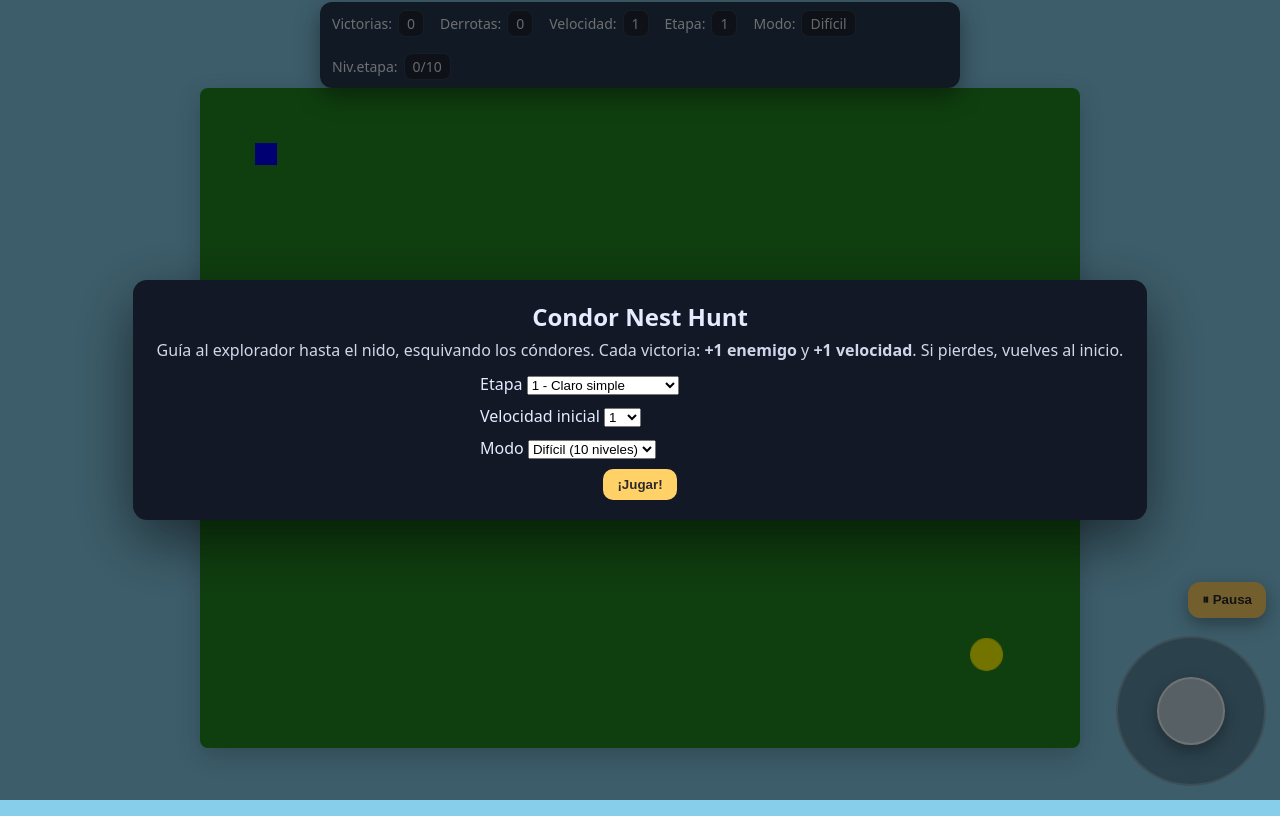
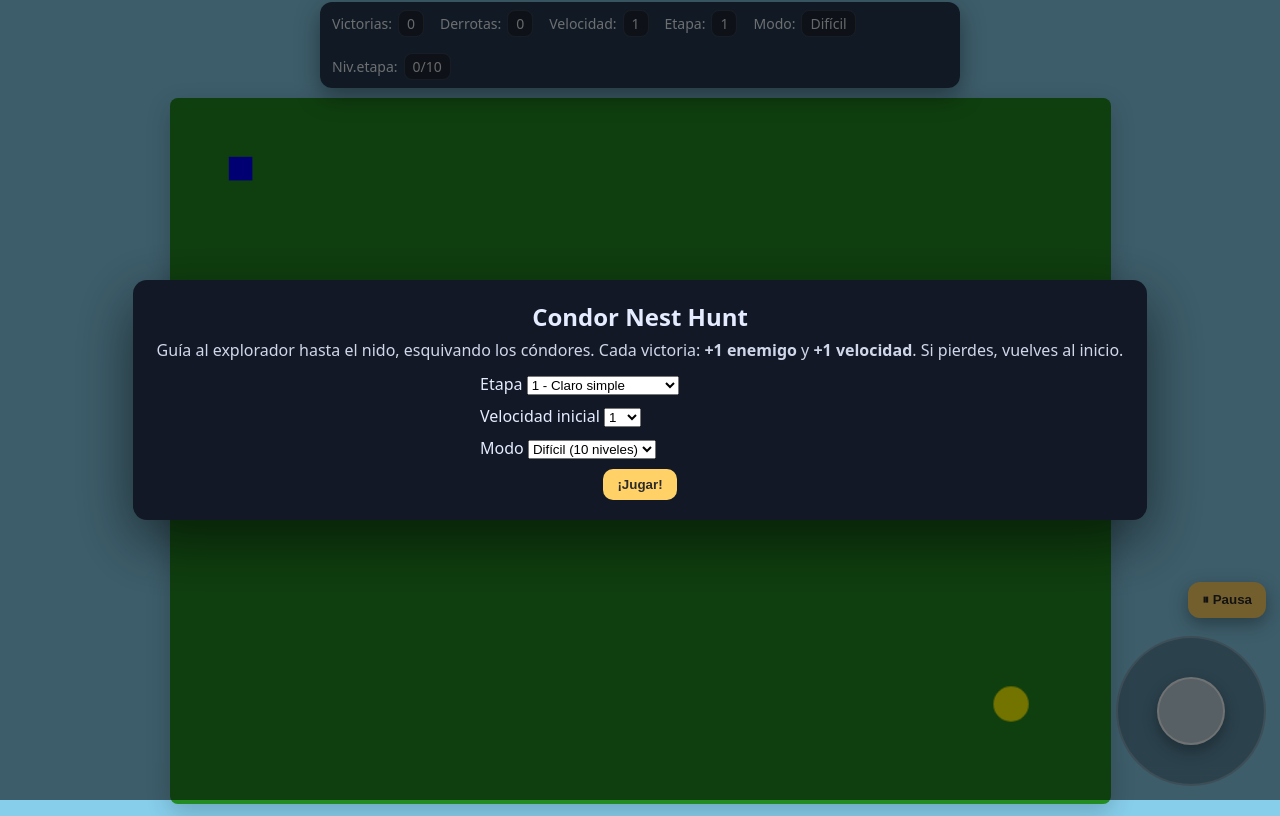
Before and after one commit to MilanUngerer/Brot, a plain HTML site: page index.html in a window 1280 px wide. Drawn offline with Linux system fonts and the light colour scheme.

Commit message:
Fixing visualization

```diff
--- a/index.html
+++ b/index.html
@@ -153,18 +153,36 @@
   <script>
     const canvas = document.getElementById('gameCanvas');
     const ctx = canvas.getContext('2d');
+    const controlsBar = document.querySelector('.controls');
 
     // === Responsive: escala visual manteniendo 4:3 ===
     function resizeCanvas() {
       const aspect = 4/3; // 800x600
-      let w = window.innerWidth;
-      // Reservamos ~140px para controles/joystick en mobile
-      let h = window.innerHeight - 140;
-      if (w / h > aspect) { w = h * aspect; } else { h = w / aspect; }
-      canvas.style.width = w + 'px';
-      canvas.style.height = h + 'px';
+      const isLandscape = window.matchMedia('(orientation: landscape)').matches;
+      const ch = controlsBar ? Math.ceil(controlsBar.getBoundingClientRect().height) : 0;
+      // margen superior dinámico según barra
+      canvas.style.marginTop = (ch + 12) + 'px';
+
+      let w = window.innerWidth - 16; // pequeño margen lateral
+      // En landscape el alto útil es más escaso: restamos menos para maximizar el canvas
+      let reserve = isLandscape ? 8 : 140; // antes era 140 fijo
+      let h = window.innerHeight - ch - reserve;
+      if (h < 200) h = Math.max(160, window.innerHeight - ch - 8);
+
+      // Ajuste a proporción 4:3
+      if (w / h > aspect) {
+        w = h * aspect;
+      } else {
+        h = w / aspect;
+      }
+      // Limitar a la ventana disponible
+      w = Math.min(w, window.innerWidth - 8);
+
+      canvas.style.width = Math.round(w) + 'px';
+      canvas.style.height = Math.round(h) + 'px';
     }
     window.addEventListener('resize', resizeCanvas);
+    window.addEventListener('orientationchange', ()=> setTimeout(resizeCanvas, 50));
     resizeCanvas();
 
     // === UI refs ===
```
